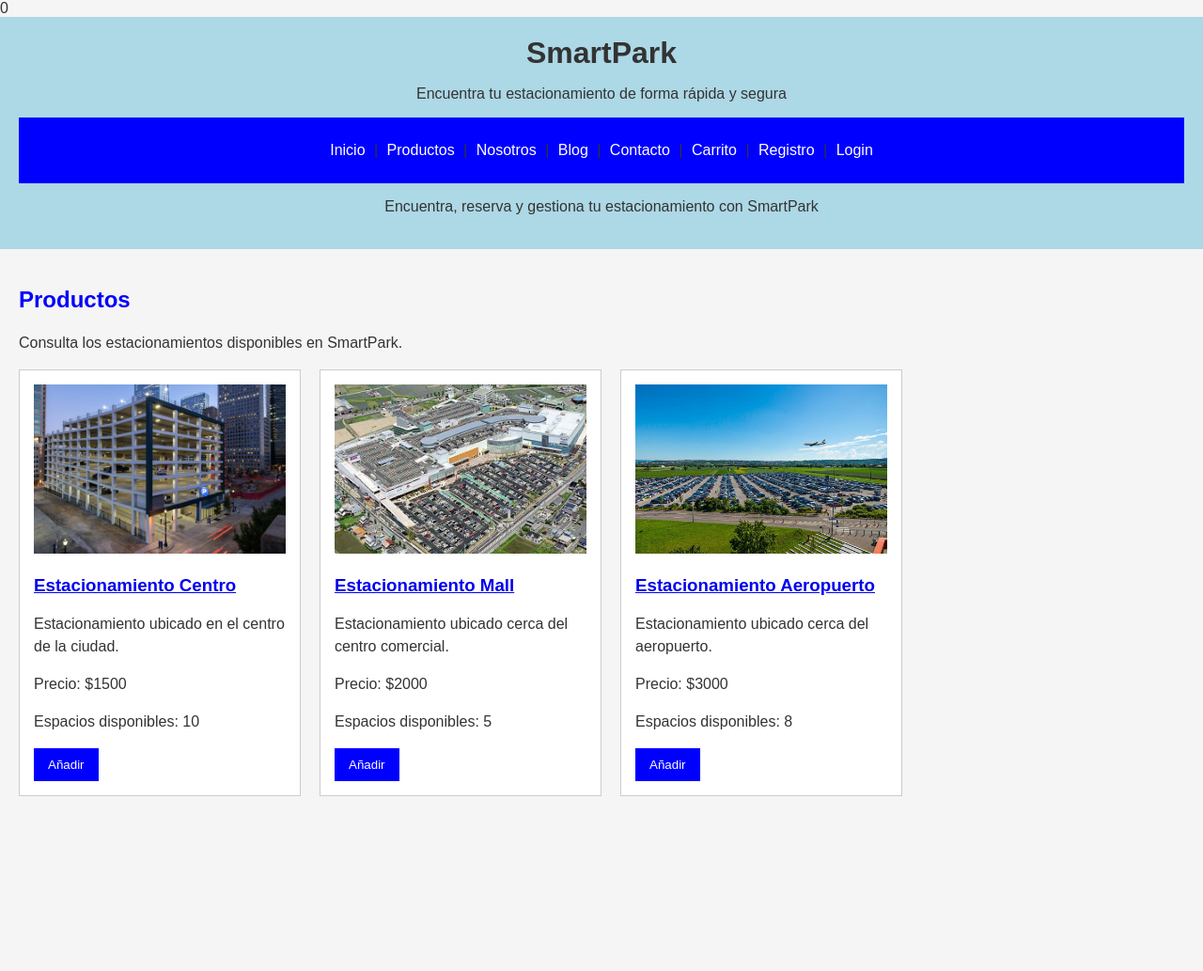
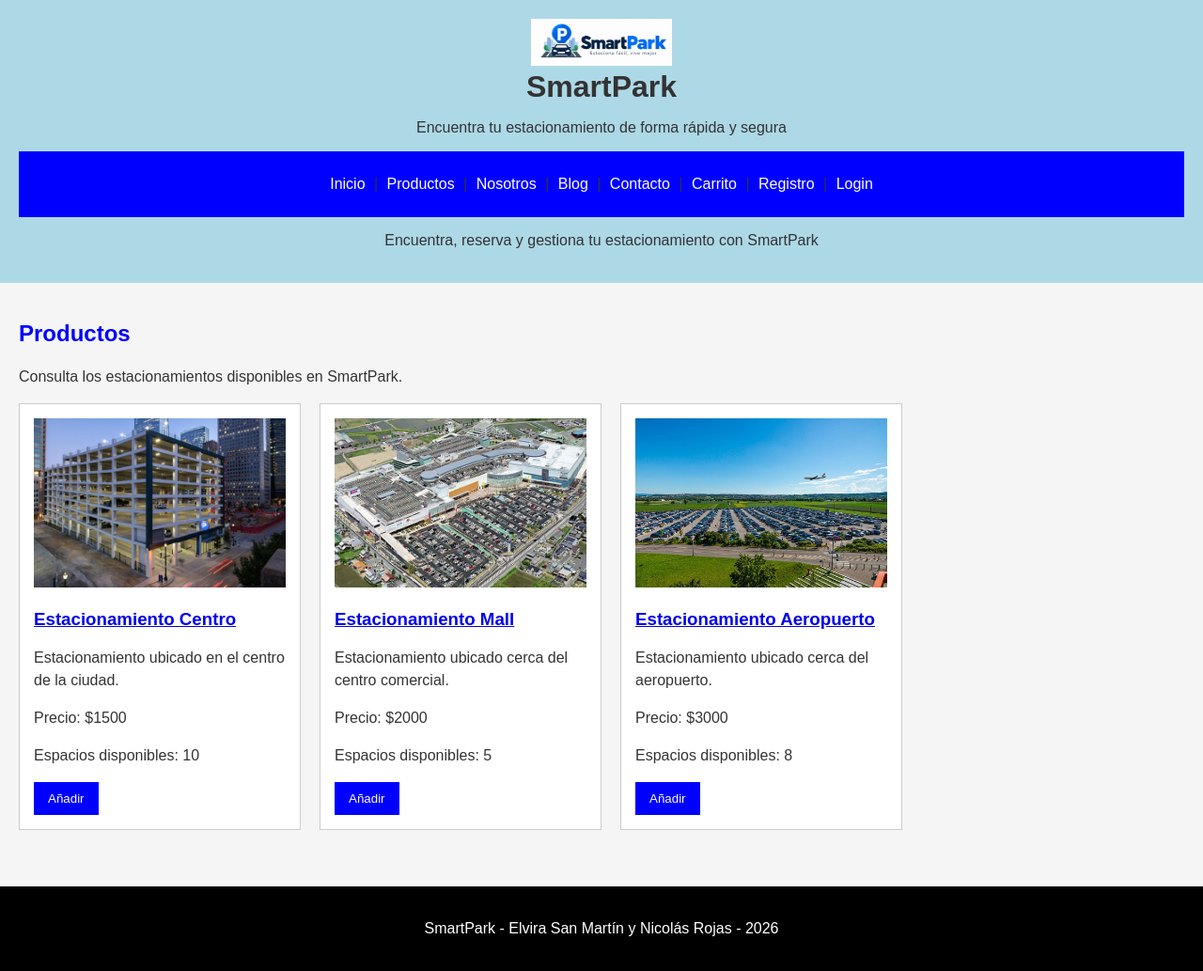
Before and after one commit to NicoRojasBarria/smartpark-fullstack2, a plain HTML site: page productos.html in a window 1280 px wide. Shown: the whole page at 94% size. Before the commit the page ends 907 px from the top, so only its background shows below. Drawn offline with Linux system fonts and the light colour scheme.

```diff
--- a/productos.html
+++ b/productos.html
@@ -6,11 +6,14 @@
     <meta name="viewport" content="width=device-width, initial-scale=1.0">
     <title>Productos - SmartPark</title>
     <link rel="stylesheet" href="assets/style.css">
-</head>0
+</head>
 
 <body>
 
     <header>
+        <img src="assets/LogoSmartPark.png"
+            alt="Logo SmartPark"
+            class="logo-smartpark">
         <h1>SmartPark</h1>
         <p>Encuentra tu estacionamiento de forma rápida y segura</p>
 
@@ -40,6 +43,10 @@
 
 </main>
 
+<footer>
+    <p>SmartPark - Elvira San Martín y Nicolás Rojas - 2026</p>
+</footer>
+
 <script src="funciones.js"></script>
 
 </body>
```
Also changed, not shown: carrito.html (+7 -0 lines), detalle-producto.html (+7 -0 lines).
